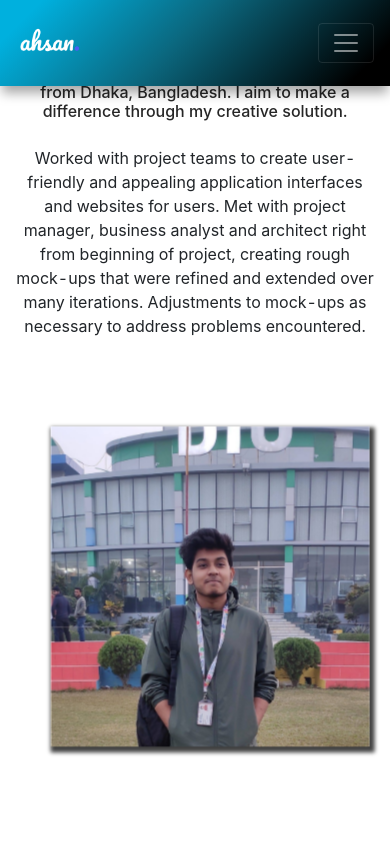
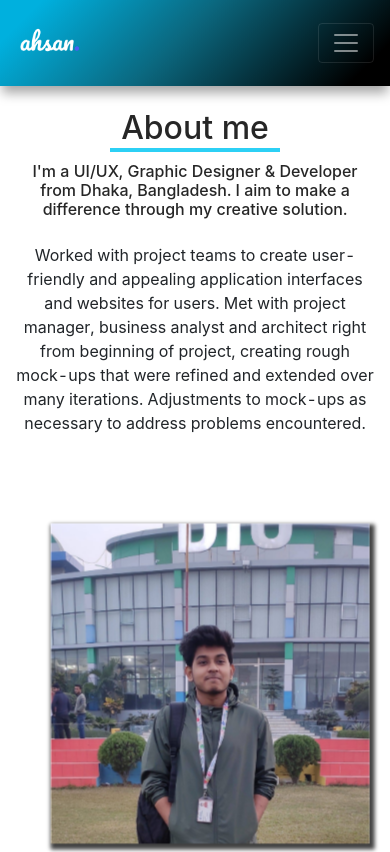
Before and after one commit to asrafulsharker/protfollio-ahn, a React (Create React App) app: page /resume in a window 390 px wide. Shown: the top 852 px of the page. Built offline with nearby package versions, Linux system fonts and the light colour scheme; the HTML template or start-up script is replaced by a standard one; what google-maps-react would draw is missing.

Commit message:
add css3

```diff
--- a/src/App.css
+++ b/src/App.css
@@ -162,6 +162,9 @@ transition: 1s;
   background: linear-gradient(135deg, rgba(9,37,42,1) 9%, rgba(11,103,126,1) 46%, rgba(0,176,222,1) 91%);
 
 }
+.resume{
+  padding-top: 5%;
+}
 
 .tag {
 	outline: none;
@@ -253,9 +256,18 @@ transition: 1s;
   .image_cover{
    padding-top: -10% !important;
   }
+  .resume{
+    padding-top:25% !important;
+  }
+  .contact{
+    padding-top:25% !important;
+  }
+  .top-input{
+    margin-top:55% !important;
+  }
 }
 
 .contact{
   background: linear-gradient(135deg, rgba(222,246,252,1) 9%, rgba(201,214,217,1) 46%, rgba(255,255,255,1) 91%);
-
+padding-top:5%;
 }
--- a/src/components/protfollio/protfollio.js
+++ b/src/components/protfollio/protfollio.js
@@ -39,7 +39,7 @@ const Protfollio=()=> {
 	);
 
 	return (
-		<div className="App contact">
+		<div className="App resume contact">
 			<div className="tags">
 				<TagButton name="all design" tagActive={tag === 'all design' ? true : false}  handleSetTag={setTag} /> /
 				<TagButton name="Ui/Ux Design" tagActive={tag === 'Ui/Ux Design' ? true : false} handleSetTag={setTag} /> /
--- a/src/components/resume.js
+++ b/src/components/resume.js
@@ -24,7 +24,7 @@ import ViewQuiltIcon from '@material-ui/icons/ViewQuilt';
 function resume() {
     return (
         <>
-        <div>
+        <div className="resume" style={{paddingTop:"5%"}}>
             <h2 style={{borderBottom:"4px solid #2cd0f5",width:"170px",margin:"auto auto",marginTop:"3%",textAlign:"center"}}>About me</h2>
             <h6 className="col-md-8" style={{margin:"auto auto",textAlign:"center" ,marginTop:"10px"}}>I'm a UI/UX, Graphic Designer & Developer from Dhaka, Bangladesh. I aim to make a difference through my creative solution.</h6>
            <br/>
```
Also changed, not shown: 1 other file (tests, documents, lock files or other folders).
